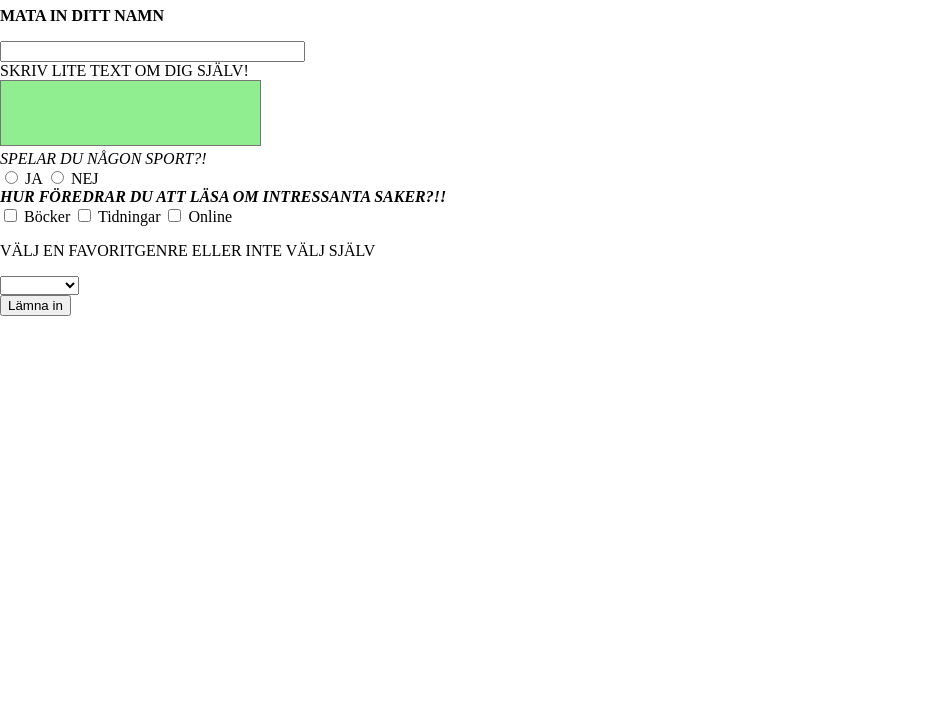
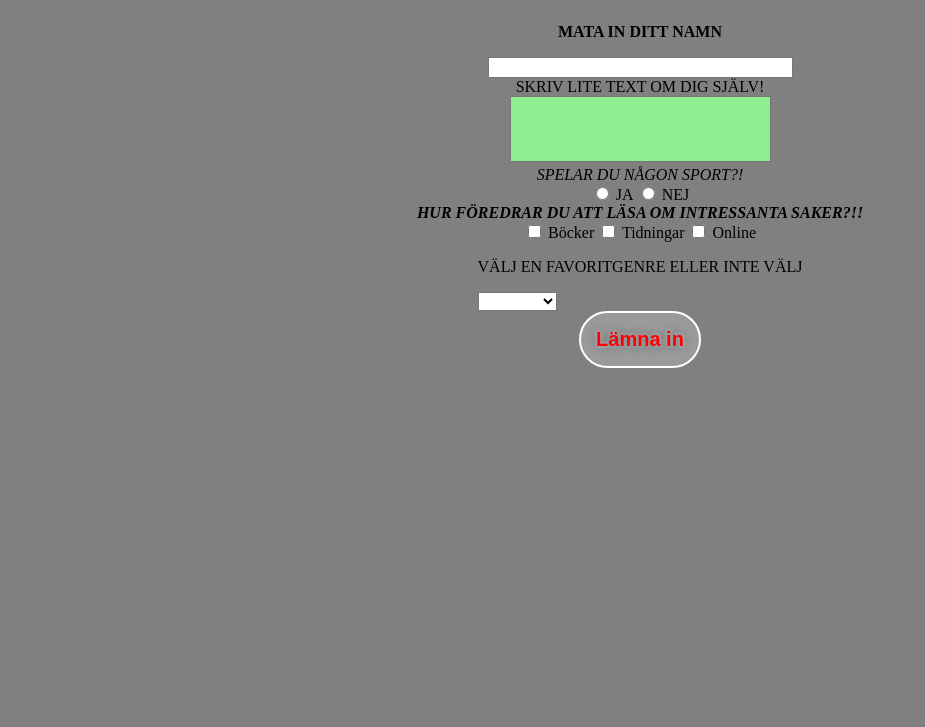
Before and after one commit to Fjedern/HTML-CSS_Uppgifter, a plain HTML site: page inlämningsuppgift 1/index.html in a window 1280 px wide. Shown: the part 73-800 px from the top of the page, without its empty margins (0-925 px from the left). Drawn offline with Linux system fonts and the light colour scheme.

Commit message:
Some updates

```diff
--- /dev/null
+++ b/inlämningsuppgift 1/css/main.css
@@ -0,0 +1,43 @@
+body {
+    margin: 0;
+    background-color: grey;
+}
+
+.container {
+    display: flex;
+    flex-direction: column;
+    justify-content: center;
+    align-items: center;
+}
+
+button {
+    border: 2px solid white;
+    padding: 15px;
+    margin: 0% 0% 0% 0%;
+    background-color: rgba(255, 255, 255, .2);
+    text-align: center;
+
+    align-self: center;
+    border-radius: 50px;
+}
+
+a {
+    font-weight: bold;
+    font-size: 20px;
+
+    color: red;
+
+    text-decoration: none;
+    text-shadow: 0px 0px 8px #3b424f, 0px 0px 4px #FFF;
+    transition: color .5s;
+
+    flex: 1;
+
+    display: flex;
+    justify-content: center;
+    align-items: center;
+}
+
+a:hover{
+    color: green;
+}
--- a/inlämningsuppgift 1/index.html
+++ b/inlämningsuppgift 1/index.html
@@ -1,50 +1,40 @@
 <!DOCTYPE html>
 
 <html>
+
 <head>
     <meta charset="utf-8">
     <meta http-equiv="X-UA-Compatible" content="IE=edge">
     <title>inlämningsuppgift 1</title>
     <meta name="description" content="">
     <meta name="viewport" content="width=device-width, initial-scale=1">
-        <link rel="stylesheet" href="">
+    <link rel="stylesheet" href="css/main.css">
 </head>
-    <style>
-        body {
-            margin: 0;
-        }
-        .container {
-            display: flex;
-            flex-direction: column;
-        }
-
-
-    </style>
 <body>
+    <form class="container">
         <h1>Aggresiv undersökning</h1>
         <p style="font-weight: 700;">MATA IN DITT NAMN</p>
-        <form class="container">
         <span><input size="35" maxlength="20"></span>
         <label>SKRIV LITE TEXT OM DIG SJÄLV!</label>
         <span><textarea style="resize: none; background-color: lightgreen;" rows="4" cols="30"></textarea></span>
         <i>SPELAR DU NÅGON SPORT?!</i>
         <div class="rowContainer">
             <input type="radio" name="sport" value="JA">
-                <label for="male">JA</label>
+            <label>JA</label>
             <input type="radio" name="sport" value="NEJ">
-                <label for="male">NEJ</label>
+            <label>NEJ</label>
         </div>
         <i><b>HUR FÖREDRAR DU ATT LÄSA OM INTRESSANTA SAKER?!!</b></i>
         <div class="rowContainer">
             <input type="checkbox" value="Böcker">
-                <label for="vehicle1">Böcker</label>
+            <label>Böcker</label>
             <input type="checkbox" value="Tidningar">
-                <label for="vehicle1">Tidningar</label>
+            <label>Tidningar</label>
             <input type="checkbox" value="Online">
-                <label for="vehicle1">Online</label>
+            <label>Online</label>
         </div>
         <div class="rowContainer">
-                <p>VÄLJ EN FAVORITGENRE ELLER INTE VÄLJ SJÄLV</p>
+            <p>VÄLJ EN FAVORITGENRE ELLER INTE VÄLJ</p>
             <select name="genres">
                 <option></option>
                 <option value="Action">Action</option>
@@ -54,10 +44,10 @@
                 <option value="Skräck">Skräck</option>
             </select>
         </div>
-            <span><button type="submit">Lämna in</button></span>
+        <!-- <span><button style="margin-top: 25px;" type="submit">Lämna in</button></span> -->
+        <button><a href="http://google.com">Lämna in</a></button>
     </form>
-
-
     <script src="" async defer></script>
 </body>
+
 </html>
```
Lines whose indentation alone changed are shown as unchanged.
